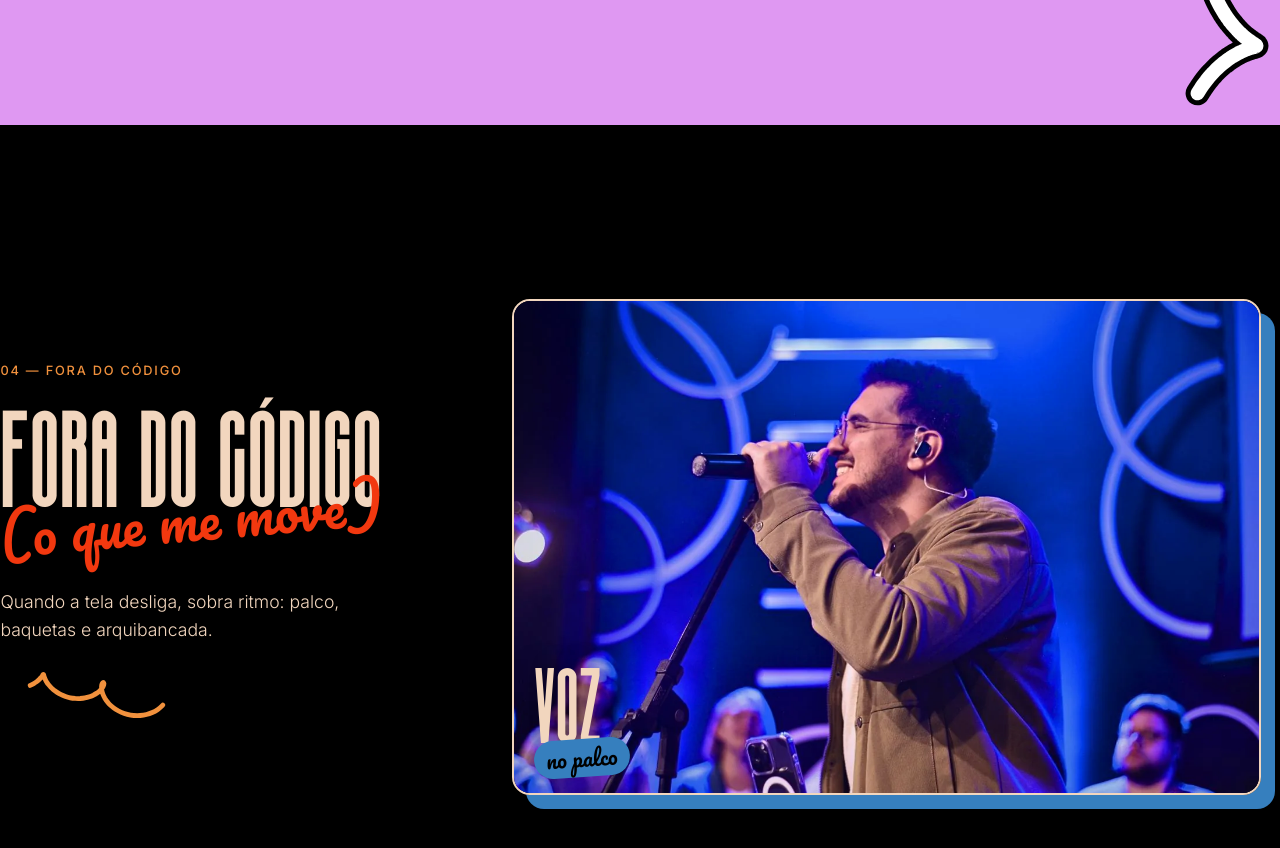
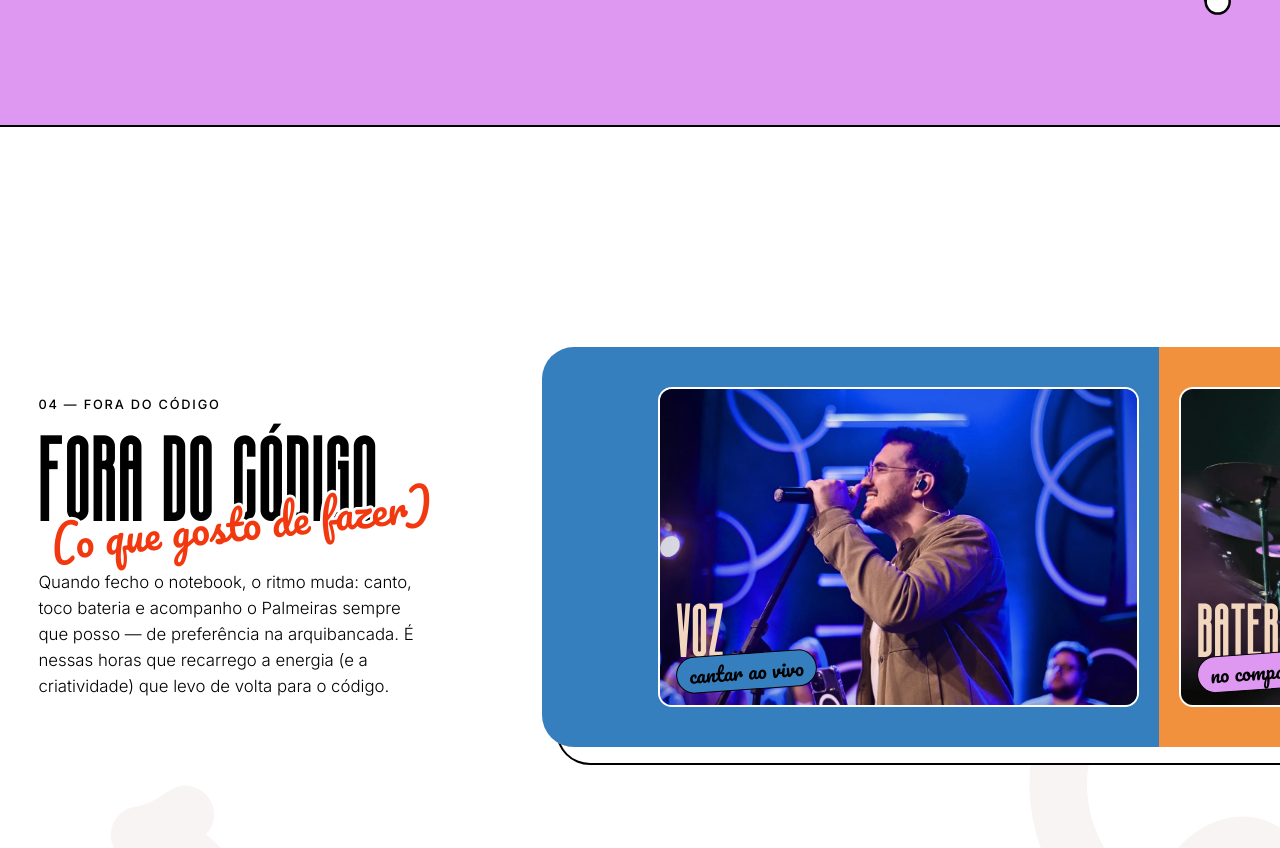
Before and after one commit to Allexbrandao07/cp6-frontenddesign, a website: page index.html in a window 1280 px wide. Shown: the part 10000-10848 px from the top of the page. Drawn offline with Linux system fonts and the light colour scheme.

Commit message:
fix: ajusta seção "Fora do Código"

```diff
--- a/index.html
+++ b/index.html
@@ -576,34 +576,48 @@
 
     <!-- ============ FORA DO CÓDIGO ============ -->
     <section class="hobbies section" id="fora-do-codigo" aria-labelledby="hobbies-titulo" data-hscroll>
+      <!-- rabiscos "fantasma" do fundo, como no hero -->
+      <svg class="hobbies__ghosts" aria-hidden="true" data-responsive>
+        <path class="sq sq--mist" data-sq="loops:2;ratio:2.5;wave:.3;seed:71" data-box="-0.12 0.35 0.36 0.7" data-box-sm="-0.3 0.6 0.9 0.4" data-rot="-60"/>
+        <path class="sq sq--mist" data-sq="loops:2;ratio:2.4;wave:.3;seed:72" data-box="0.72 -0.2 0.36 0.75" data-box-sm="0.5 -0.05 0.8 0.3" data-rot="55"/>
+      </svg>
       <div class="hobbies__stage" data-hscroll-stage>
         <div class="hobbies__track" data-hscroll-track>
           <header class="hobbies__intro">
             <p class="kicker">04 — Fora do código</p>
-            <h2 class="section-title" id="hobbies-titulo">
+            <h2 class="hobbies__title" id="hobbies-titulo">
               <span class="display">Fora do código</span>
-              <span class="script">(o que me move)</span>
+              <span class="script">(o que gosto de fazer)</span>
             </h2>
-            <p>Quando a tela desliga, sobra ritmo: palco, baquetas e arquibancada.</p>
-            <svg class="title-squiggle" viewBox="0 0 600 120" aria-hidden="true">
-              <path class="sq sq--orange" data-sq="loops:4;ratio:2;wave:.3;seed:12" data-box="10 10 580 100" data-rot="0" data-draw="scroll"/>
-            </svg>
+            <p class="hobbies__lead">
+              Quando fecho o notebook, o ritmo muda: canto, toco bateria e acompanho o Palmeiras
+              sempre que posso — de preferência na arquibancada. É nessas horas que recarrego
+              a energia (e a criatividade) que levo de volta para o código.
+            </p>
           </header>
 
-          <figure class="hobby hobby--wide hobby--blue">
+          <!-- a faixa: cada foto num painel de uma cor da paleta; no hover a foto
+               ganha a cor do próprio painel -->
+          <ul class="hobbies__band" role="list">
+            <li class="hobby hobby--blue">
+              <figure>
                 <img src="assets/img/hobby-voz.webp" width="1280" height="847" loading="lazy" alt="Állex cantando no palco, de olhos fechados e sorrindo, sob luz azul.">
-            <figcaption><span class="display">Voz</span><span class="script">no palco</span></figcaption>
+                <figcaption><span class="display">Voz</span><span class="script">cantar ao vivo</span></figcaption>
               </figure>
-
-          <figure class="hobby hobby--wide hobby--lilac">
+            </li>
+            <li class="hobby hobby--orange">
+              <figure>
                 <img src="assets/img/hobby-bateria.webp" width="1280" height="847" loading="lazy" alt="Állex tocando bateria em um show, de boné e fone de retorno.">
-            <figcaption><span class="display">Bateria</span><span class="script">não é à toa a TAMA</span></figcaption>
+                <figcaption><span class="display">Bateria</span><span class="script">no compasso</span></figcaption>
               </figure>
-
-          <figure class="hobby hobby--tall hobby--orange">
+            </li>
+            <li class="hobby hobby--lilac">
+              <figure>
                 <img src="assets/img/hobby-palmeiras.webp" width="1000" height="1298" loading="lazy" alt="Állex de braços abertos na arquibancada do estádio do Palmeiras, com a camisa do time.">
-            <figcaption><span class="display">Palmeiras</span><span class="script">coração verde</span></figcaption>
+                <figcaption><span class="display">Palmeiras</span><span class="script">da arquibancada</span></figcaption>
               </figure>
+            </li>
+          </ul>
         </div>
       </div>
     </section>
--- a/scss/_hobbies.scss
+++ b/scss/_hobbies.scss
@@ -1,55 +1,91 @@
 @use "sass:color";
 @use "tokens" as *;
 
+// =================================================================
+// FORA DO CÓDIGO — fundo branco, faixa de painéis coloridos com as fotos
+// (rolagem horizontal presa no desktop; empilhado no celular)
+// =================================================================
 .hobbies {
+  position: relative;
+  // "clip" e não "hidden": hidden cria um contêiner de rolagem e quebra o sticky do palco
+  overflow: clip;
   padding-block: 0;
-  background: $ink;
-  color: $beige;
+  background: $white;
 
-  .kicker { color: $orange; }
-  .section-title .display { font-size: clamp(3.5rem, 9vw, 8rem); }
+  &__ghosts {
+    position: absolute;
+    inset: 0;
+    width: 100%;
+    height: 100%;
+    overflow: visible;
+    pointer-events: none;
+    --sq-w: clamp(36px, 4.5vw, 64px);
+  }
 
   &__stage {
-    padding-block: clamp(5rem, 12vw, 8rem);
-    overflow-x: auto;
-    scroll-snap-type: x mandatory;
-    scrollbar-width: thin;
-    scrollbar-color: $orange transparent;
+    position: relative;
+    z-index: 1;
+    padding-block: clamp(4rem, 10vw, 7rem);
   }
 
   &__track {
     display: flex;
     align-items: center;
-    gap: clamp(1.5rem, 4vw, 4rem);
+    gap: clamp(2rem, 5vw, 4.5rem);
     width: max-content;
-    padding-inline: $gutter;
+    padding-inline: $gutter calc(#{$gutter} + 16px); // 16px: a "sombra" da faixa
   }
 
   &__intro {
-    width: min(82vw, 460px);
     flex: none;
-    scroll-snap-align: start;
     display: grid;
-    gap: 1rem;
-
-    p:not(.kicker) { max-width: 32ch; font-size: 1.1rem; }
+    gap: 1.25rem;
+    width: min(84vw, 440px);
   }
 
-  // No celular, empilha: nenhum card fica escondido atrás de um gesto lateral
-  @include down($bp-md) {
-    &__stage { overflow: visible; }
-    &__track {
-      flex-direction: column;
-      align-items: stretch;
-      width: auto;
-      gap: 3rem;
+  // título com o comentário em script cruzando a base das letras (protótipo);
+  // os dois ganham contorno branco para não embolar
+  &__title {
+    display: grid;
+    margin: 0;
+
+    .display {
+      font-size: clamp(3.6rem, 8vw, 7rem);
+      line-height: 0.85;
+      -webkit-text-stroke: 0.09em $white;
+      paint-order: stroke fill;
     }
-    &__intro { width: auto; }
-    .hobby {
-      width: auto;
-      max-width: none;
-      margin-right: 14px;
+
+    .script {
+      position: relative;
+      justify-self: start;
+      margin: -0.55em 0 0 0.25em;
+      color: $red;
+      font-size: clamp(1.6rem, 3.2vw, 2.6rem);
+      line-height: 1.2;
+      white-space: nowrap;
+      transform: rotate(-6deg);
+      -webkit-text-stroke: 0.14em $white;
+      paint-order: stroke fill;
     }
+  }
+
+  &__lead {
+    max-width: 38ch;
+    font-size: 1.05rem;
+    line-height: 1.55;
+  }
+
+  // a faixa: painéis colados, cantos arredondados e uma "sombra" de contorno preto
+  &__band {
+    flex: none;
+    display: flex;
+    margin: 0;
+    padding: 0;
+    overflow: hidden;
+    list-style: none;
+    border-radius: 32px;
+    box-shadow: 16px 16px 0 0 $white, 16px 16px 0 2px $ink;
   }
 
   // Rolagem horizontal presa (desktop + movimento): o JS define a altura da seção
@@ -62,58 +98,108 @@
       display: flex;
       align-items: center;
       padding-block: $nav-h 2rem;
-      overflow: hidden;
     }
     .hobbies__track { will-change: transform; }
+  }
+
+  // Celular: tudo empilhado, nada escondido atrás de gesto lateral
+  @include down($bp-md) {
+    &__track {
+      flex-direction: column;
+      align-items: stretch;
+      width: auto;
+      gap: 3rem;
+    }
+    &__intro { width: auto; }
+    &__band { flex-direction: column; border-radius: 24px; }
   }
 }
 
 .hobby {
   --tone: #{$blue};
-  position: relative;
+  --pill: #{$blue};
   flex: none;
-  height: min(62svh, 120vw);
-  margin: 0;
-  scroll-snap-align: center;
-  border: 2px solid $beige;
-  border-radius: $radius;
-  box-shadow: 14px 14px 0 var(--tone);
+  padding: 40px 20px;
+  background: var(--tone);
 
-  &--wide { aspect-ratio: 1280 / 847; max-width: 84vw; height: auto; width: min(84vw, calc(62svh * 1.511)); }
-  &--tall { aspect-ratio: 1000 / 1298; width: min(70vw, calc(62svh * 0.77)); height: auto; }
-  &--lilac { --tone: #{$lilac}; }
-  &--orange { --tone: #{$orange}; }
+  &:first-child { padding-left: clamp(40px, 9vw, 130px); }
+  &:last-child { padding-right: 40px; }
+
+  &--orange { --tone: #{$orange}; --pill: #{$lilac}; }
+  &--lilac { --tone: #{$lilac}; --pill: #{$orange}; }
+
+  figure {
+    position: relative;
+    height: min(40svh, 340px);
+    margin: 0;
+    overflow: hidden;
+    border: 2px solid $white;
+    border-radius: 14px;
+    transition: transform 0.45s cubic-bezier(.3, 1.5, .5, 1);
+
+    // o "hover" na cor do painel: a foto ganha um banho de cor
+    &::after {
+      content: "";
+      position: absolute;
+      inset: 0;
+      background: var(--tone);
+      mix-blend-mode: color; // recolore a foto na cor do painel (multiply sumia nas fotos escuras)
+      opacity: 0;
+      transition: opacity 0.35s;
+      pointer-events: none;
+    }
+  }
 
   img {
-    width: 100%;
+    display: block;
+    width: auto;
     height: 100%;
-    object-fit: cover;
-    border-radius: calc(#{$radius} - 2px);
-    filter: saturate(1.05);
+    max-width: none;
+    transition: transform 0.6s cubic-bezier(.2, .7, .2, 1);
   }
+
+  &:hover figure {
+    transform: rotate(-1.5deg) translateY(-6px);
+    &::after { opacity: 0.6; }
+  }
+  &:hover img { transform: scale(1.05); }
+  &:nth-child(even):hover figure { transform: rotate(1.5deg) translateY(-6px); }
 
   figcaption {
     position: absolute;
-    left: 1.25rem;
-    bottom: 1rem;
+    left: 1rem;
+    bottom: 0.9rem;
+    z-index: 1;
     display: flex;
     flex-direction: column;
     align-items: flex-start;
     pointer-events: none;
 
     .display {
-      font-size: clamp(3rem, 7vw, 6rem);
+      font-size: clamp(2.6rem, 5vw, 4.5rem);
       color: $beige;
       text-shadow: 0 2px 24px color.change($ink, $alpha: 0.6);
     }
     .script {
       margin-top: -0.2em;
       padding: 0.1rem 0.75rem;
+      border: 1.5px solid $ink;
       border-radius: 999px;
-      background: var(--tone);
+      background: var(--pill);
       color: $ink;
-      font-size: clamp(1rem, 1.8vw, 1.35rem);
+      font-size: clamp(0.95rem, 1.6vw, 1.25rem);
       transform: rotate(-4deg);
+      transition: transform 0.35s cubic-bezier(.3, 1.6, .5, 1);
     }
   }
+  &:hover figcaption .script { transform: rotate(-8deg) scale(1.08); }
+
+  @include down($bp-md) {
+    padding: 20px;
+    &:first-child { padding-left: 20px; }
+    &:last-child { padding-right: 20px; }
+
+    figure { height: auto; }
+    img { width: 100%; height: auto; }
+  }
 }
```
Also changed, not shown: README.md, css/main.css, docs/referencias/prototipo-fora-do-codigo.png (added). Lines whose indentation alone changed are shown as unchanged.
